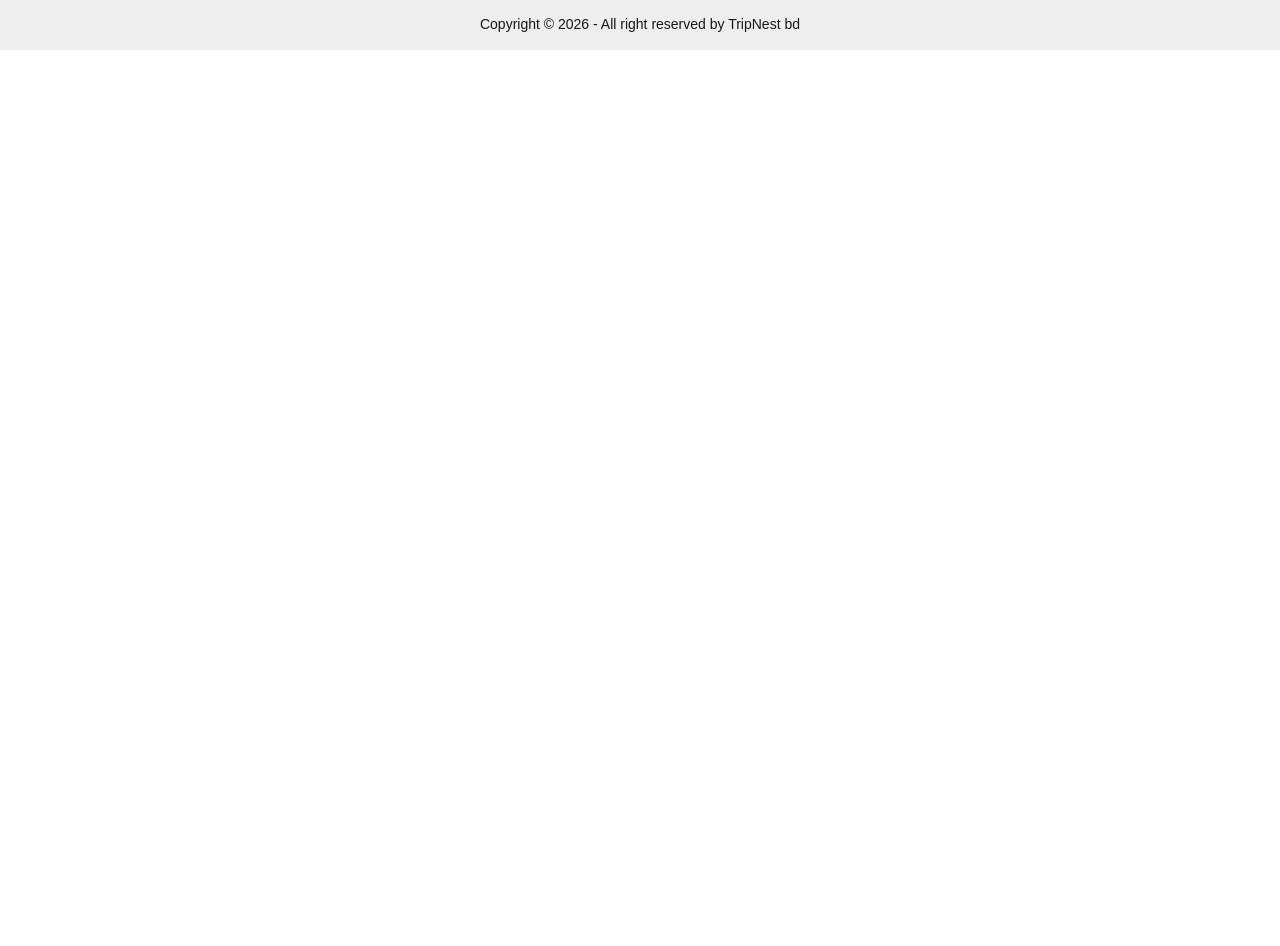
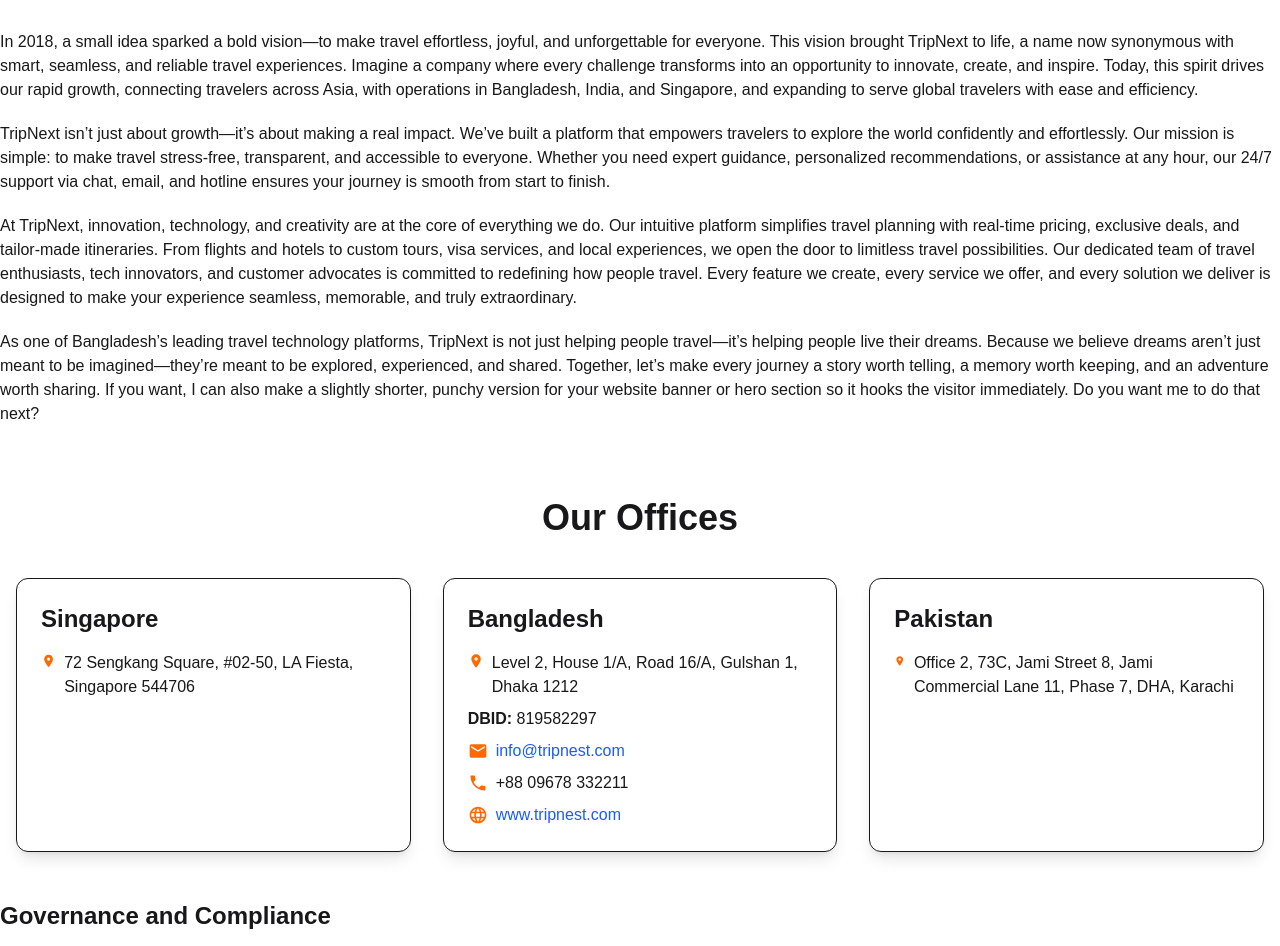
Before and after one commit to gopanmodak/trip-nest-, a React (Vite) app: page /contact in a window 1280 px wide. Shown: the part 186-1132 px from the top of the page. Before the commit the page ends 800 px from the top, so only its background shows below. Built offline with nearby package versions, Linux system fonts and the light colour scheme.

Commit message:
`Update loader URLs in Routes.jsx`

```diff
--- a/package.json
+++ b/package.json
@@ -15,6 +15,7 @@
     "match-sorter": "^8.2.0",
     "react": "^19.2.0",
     "react-dom": "^19.2.0",
+    "react-icons": "^5.5.0",
     "react-router-dom": "^7.13.0",
     "react-toastify": "^11.0.5",
     "sort-by": "^1.2.0",
--- /dev/null
+++ b/src/Components/ContactSection/ContactSection .jsx
@@ -0,0 +1,80 @@
+import React from "react";
+import { MdLocationOn, MdEmail, MdPhone, MdLanguage } from "react-icons/md";
+
+const ContactSection = () => {
+  const offices = [
+    {
+      country: "Singapore",
+      address: "72 Sengkang Square, #02-50, LA Fiesta, Singapore 544706",
+    },
+    {
+      country: "Bangladesh",
+      address: "Level 2, House 1/A, Road 16/A, Gulshan 1, Dhaka 1212",
+      dbid: "819582297",
+      email: "info@tripnest.com",
+      phone: "+88 09678 332211",
+      website: "www.tripnest.com",
+    },
+    {
+      country: "Pakistan",
+      address:
+        "Office 2, 73C, Jami Street 8, Jami Commercial Lane 11, Phase 7, DHA, Karachi",
+    },
+  ];
+  return (
+    <section className="max-w-7xl mx-auto px-4 py-12">
+      <h2 className="text-4xl font-bold text-center mb-10">Our Offices</h2>
+      <div className="grid grid-cols-1 md:grid-cols-3 gap-8">
+        {offices.map((office, index) => (
+          <div
+            key={index}
+            className="p-6 border rounded-xl shadow-lg hover:shadow-2xl transition-all duration-300"
+          >
+            <h3 className="text-2xl font-semibold mb-4">{office.country}</h3>
+            <p className="flex items-start gap-2 mb-2">
+              <MdLocationOn className="text-xl text-orange-500" />
+              {office.address}
+            </p>
+            {office.dbid && (
+              <p className="mb-2">
+                <span className="font-semibold">DBID:</span> {office.dbid}
+              </p>
+            )}
+            {office.email && (
+              <p className="flex items-center gap-2 mb-2">
+                <MdEmail className="text-xl text-orange-500" />
+                <a
+                  href={`mailto:${office.email}`}
+                  className="hover:underline text-blue-600"
+                >
+                  {office.email}
+                </a>
+              </p>
+            )}
+            {office.phone && (
+              <p className="flex items-center gap-2 mb-2">
+                <MdPhone className="text-xl text-orange-500" />
+                {office.phone}
+              </p>
+            )}
+            {office.website && (
+              <p className="flex items-center gap-2">
+                <MdLanguage className="text-xl text-orange-500" />
+                <a
+                  href={`https://${office.website}`}
+                  target="_blank"
+                  rel="noopener noreferrer"
+                  className="hover:underline text-blue-600"
+                >
+                  {office.website}
+                </a>
+              </p>
+            )}
+          </div>
+        ))}
+      </div>
+    </section>
+  );
+};
+
+export default ContactSection;
--- a/src/Components/Modal/Modal.jsx
+++ b/src/Components/Modal/Modal.jsx
@@ -1,99 +1,122 @@
-import React from "react";
-import {  toast } from "react-toastify";
+import React, { useEffect } from "react";
+import { Link, useNavigate } from "react-router-dom";
+import { toast } from "react-toastify";
 
-const Modal = ({packageData}) => {
+const Modal = ({ packageData, openModal, setOpenModal }) => {
+  const navigate = useNavigate();
 
-    const HandleOnForm =(event) =>{
+  useEffect(() => {
+    if (openModal) {
+      const modal = document.getElementById("my_modal_1");
+      if (modal) {
+        modal.showModal();
+      }
+    }
+  }, [openModal]);
 
+  if (!openModal) return null;
+
+  const HandleOnForm = (event) => {
     event.preventDefault();
-        const fname=event.target.fname.value
-        const lastname=event.target.lastname.value
-        const email=event.target.email.value
-        const phone=event.target.phone.value
-        const checked=event.target.checked.checked
 
+    const fname = event.target.fname.value;
+    const lastname = event.target.lastname.value;
+    const email = event.target.email.value;
+    const phone = event.target.phone.value;
+    const checked = event.target.checked.checked;
 
-        if(!fname || !lastname || !email || !phone || !checked){
-            toast.error('Please Fill all the fields');
+    if (!fname || !lastname || !email || !phone) {
+      toast.error("Please Fill all the fields");
+      return;
+    }
+    if(!checked){
+      toast.error("Please Accept Terms and Conditions");
+      return;
+    }
+        const bookingData = {
+      packageId: packageData.id,
+      packageName: packageData.packageName,
+      fname,
+      lastname,
+      email,
+      phone,
+    };
 
-            return
-        }
+    toast.success("Successfully Booked");
+    event.target.reset();
 
+    document.getElementById("my_modal_1").close();
+    setOpenModal(false);
+    localStorage.setItem("bookingData", JSON.stringify(bookingData));
 
-       toast.success('Successfully Booked');
-       event.target.reset()
-       document.getElementById('my_modal_1').close()
+        navigate("/booking");
 
+  };
 
-    }
   return (
-    <div>
     <dialog id="my_modal_1" className="modal">
       <div className="modal-box">
-          <h3 className="font-bold text-lg text-center">{packageData.packageName}!</h3>
+        <h3 className="font-bold text-lg text-center">
+          {packageData.packageName}
+        </h3>
 
-          <form action="" method="flex justify-center items-center gap-3 mt-5" onSubmit={HandleOnForm}>
+        <form onSubmit={HandleOnForm}>
           <div className="card-body">
             <fieldset className="fieldset">
               <label className="label">First Name</label>
-                <input
-                  type="text"
-                  name="fname"
-                  className="input"
-                  placeholder="Enter Your First Name"
-                />
+              <input name="fname" className="input" />
+
               <label className="label">Last Name</label>
-                <input
-                  type="text"
-                  name="lastname"
-                  className="input"
-                  placeholder="Enter Your Last Name"
-                />
+              <input name="lastname" className="input" />
+
               <label className="label">Email</label>
-                <input
-                  type="email"
-                  name="email"
-                  className="input"
-                  placeholder="Enter Your Email"
-                />
+              <input type="email" name="email" className="input" />
+
               <label className="label">Date</label>
-                <input type="date" name="" id="" className="input" />
+              <input type="date" className="input" />
+
               <label className="label">Contact Number</label>
               <input
                 type="tel"
                 name="phone"
                 className="input"
-                  placeholder="Enter Contact Number"
-                  pattern="[0-9]{3}[0-9]{3}[0-9]{4}"
-                  required
+                pattern="[0-9]{10}"
               />
+
               <label className="label">Message</label>
-
-                  <select className="select select-bordered w-full max-w-xs" required>
-                    <option disabled selected>
-                      Select Package
-                    </option>
+              <select className="select select-bordered w-full">
                 <option>{packageData.packageName}</option>
               </select>
 
-                <div className="flex items-center mt-4 gap-3">
-                 <input type="checkbox" name="checked" id=""  className="checkbox"/>
-                  <p className="text-lg">I agree to the terms and conditions</p>
+              <div className="flex items-center gap-3 mt-4">
+                <input
+                  type="checkbox"
+                  name="checked"
+                  className="checkbox"
+                />
+                <p>I agree to the terms and conditions</p>
               </div>
-                <button className="btn btn-neutral mt-4">Submit</button>
+
+              <button className="btn btn-neutral mt-4">
+                Submit
+              </button>
             </fieldset>
           </div>
         </form>
 
         <div className="modal-action">
-            <form method="dialog">
-              {/* if there is a button in form, it will close the modal */}
-              <button className="btn">Close</button>
-            </form>
+          <button
+            className="btn"
+            onClick={() => {
+              document.getElementById("my_modal_1").close();
+              setOpenModal(false);
+            }}
+          >
+            Close
+          </button>
         </div>
       </div>
     </dialog>
-    </div>
   );
 };
 
--- a/src/Pages/Blog.jsx
+++ b/src/Pages/Blog.jsx
@@ -1,9 +1,98 @@
-import React from 'react'
+import React from "react";
+import { FaCalendarAlt, FaUserAlt, FaArrowRight } from "react-icons/fa";
+
+const blogData = [
+  {
+    id: 1,
+    title: "Top 10 Beautiful Places in Bangladesh",
+    description:
+      "Discover the most breathtaking destinations in Bangladesh for your next adventure.",
+    image:
+      "https://images.unsplash.com/photo-1507525428034-b723cf961d3e",
+    date: "February 20, 2026",
+    author: "Admin",
+  },
+  {
+    id: 2,
+    title: "How to Plan a Budget Friendly Trip",
+    description:
+      "Learn how to travel smart and save money while exploring the world.",
+    image:
+      "https://images.unsplash.com/photo-1491553895911-0055eca6402d",
+    date: "February 18, 2026",
+    author: "TripNext Team",
+  },
+  {
+    id: 3,
+    title: "Best Travel Tips for Beginners",
+    description:
+      "Essential travel tips every beginner should know before starting their journey.",
+    image:
+      "https://images.unsplash.com/photo-1469854523086-cc02fe5d8800",
+    date: "February 15, 2026",
+    author: "Admin",
+  },
+];
 
 const Blog = () => {
   return (
-    <div>Blog</div>
-  )
-}
+    <div className="bg-base-100 py-16 px-4 md:px-10">
+      {/* Page Header */}
+      <div className="text-center mb-12">
+        <h1 className="text-4xl md:text-5xl font-bold text-primary">
+          TripNext Travel Blog
+        </h1>
+        <p className="mt-4 text-gray-500 max-w-2xl mx-auto">
+          Explore travel stories, tips, and destination guides from around the world.
+        </p>
+      </div>
 
-export default Blog
+      {/* Blog Grid */}
+      <div className="grid md:grid-cols-2 lg:grid-cols-3 gap-8">
+        {blogData.map((blog) => (
+          <div
+            key={blog.id}
+            className="card bg-base-200 shadow-xl hover:shadow-2xl transition duration-300"
+          >
+            <figure>
+              <img
+                src={blog.image}
+                alt={blog.title}
+                className="h-56 w-full object-cover"
+              />
+            </figure>
+
+            <div className="card-body">
+              <h2 className="card-title text-lg font-bold">
+                {blog.title}
+              </h2>
+
+              <p className="text-sm text-gray-500">
+                {blog.description}
+              </p>
+
+              {/* Meta Info */}
+              <div className="flex items-center justify-between text-sm text-gray-500 mt-4">
+                <span className="flex items-center gap-2">
+                  <FaCalendarAlt /> {blog.date}
+                </span>
+                <span className="flex items-center gap-2">
+                  <FaUserAlt /> {blog.author}
+                </span>
+              </div>
+
+              {/* Button */}
+              <div className="card-actions justify-end mt-4">
+                <button className="btn btn-primary btn-sm gap-2">
+                  Read More <FaArrowRight />
+                </button>
+              </div>
+            </div>
+          </div>
+        ))}
+      </div>
+    </div>
+  );
+};
+
+export default Blog;
--- a/src/Pages/Contact.jsx
+++ b/src/Pages/Contact.jsx
@@ -1,9 +1,70 @@
-import React from 'react'
+import React from "react";
+import ContactSection from "../Components/ContactSection/ContactSection ";
 
 const Contact = () => {
   return (
-    <div>Contact</div>
-  )
-}
+    <div>
+      <div className="max-w-7xl mx-auto ">
+        <h1 className="text-2xl font-bold mb-6">About Us</h1>
+        <div className="flex flex-col gap-5 mb-6">
+          <p>
+            In 2018, a small idea sparked a bold vision—to make travel
+            effortless, joyful, and unforgettable for everyone. This vision
+            brought TripNext to life, a name now synonymous with smart,
+            seamless, and reliable travel experiences. Imagine a company where
+            every challenge transforms into an opportunity to innovate, create,
+            and inspire. Today, this spirit drives our rapid growth, connecting
+            travelers across Asia, with operations in Bangladesh, India, and
+            Singapore, and expanding to serve global travelers with ease and
+            efficiency.
+          </p>
 
-export default Contact
+          <p>
+            TripNext isn’t just about growth—it’s about making a real impact.
+            We’ve built a platform that empowers travelers to explore the world
+            confidently and effortlessly. Our mission is simple: to make travel
+            stress-free, transparent, and accessible to everyone. Whether you
+            need expert guidance, personalized recommendations, or assistance at
+            any hour, our 24/7 support via chat, email, and hotline ensures your
+            journey is smooth from start to finish.
+          </p>
+          <p>
+            At TripNext, innovation, technology, and creativity are at the core
+            of everything we do. Our intuitive platform simplifies travel
+            planning with real-time pricing, exclusive deals, and tailor-made
+            itineraries. From flights and hotels to custom tours, visa services,
+            and local experiences, we open the door to limitless travel
+            possibilities. Our dedicated team of travel enthusiasts, tech
+            innovators, and customer advocates is committed to redefining how
+            people travel. Every feature we create, every service we offer, and
+            every solution we deliver is designed to make your experience
+            seamless, memorable, and truly extraordinary.
+          </p>
+          <p>
+            As one of Bangladesh’s leading travel technology platforms, TripNext
+            is not just helping people travel—it’s helping people live their
+            dreams. Because we believe dreams aren’t just meant to be
+            imagined—they’re meant to be explored, experienced, and shared.
+            Together, let’s make every journey a story worth telling, a memory
+            worth keeping, and an adventure worth sharing. If you want, I can
+            also make a slightly shorter, punchy version for your website banner
+            or hero section so it hooks the visitor immediately. Do you want me
+            to do that next?
+          </p>
+        </div>
+        <ContactSection />
+        <div className="flex flex-col gap-2 mb-6">
+          <h1 className="text-2xl font-bold mb-6">Governance and Compliance</h1>
+          <p>
+            TripNest Limited is a global enterprise, governed by the Singapore
+            Travel Agents Act 1975 and Singapore Travel Agents Regulations 2017.
+            All services are operated under the laws of Singapore, ensuring
+            compliance and transparency across its platforms.
+          </p>
+        </div>{" "}
+      </div>
+    </div>
+  );
+};
+
+export default Contact;
```
Also changed, not shown: src/Pages/Booking.jsx (+23 -5 lines), src/Pages/Home.jsx (+9 -15 lines), src/Pages/Packages.jsx (+6 -2 lines), src/Pages/PackagesDetails.jsx (+21 -23 lines), src/Routes/Routes.jsx (+6 -2 lines), 1 other file (tests, documents, lock files or other folders). Lines whose indentation alone changed are shown as unchanged.
